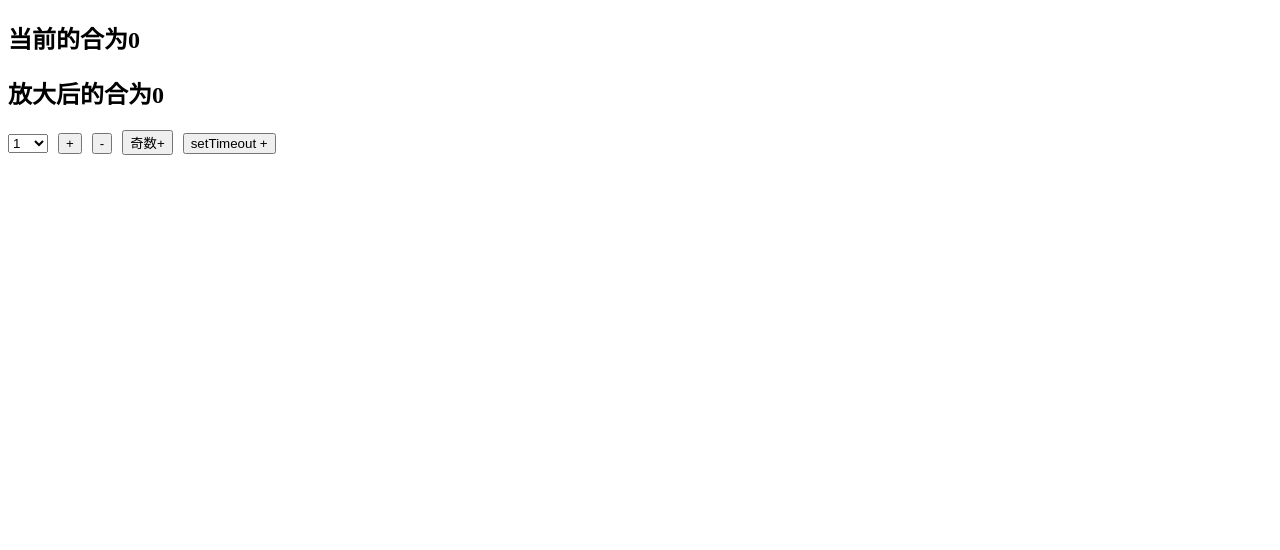
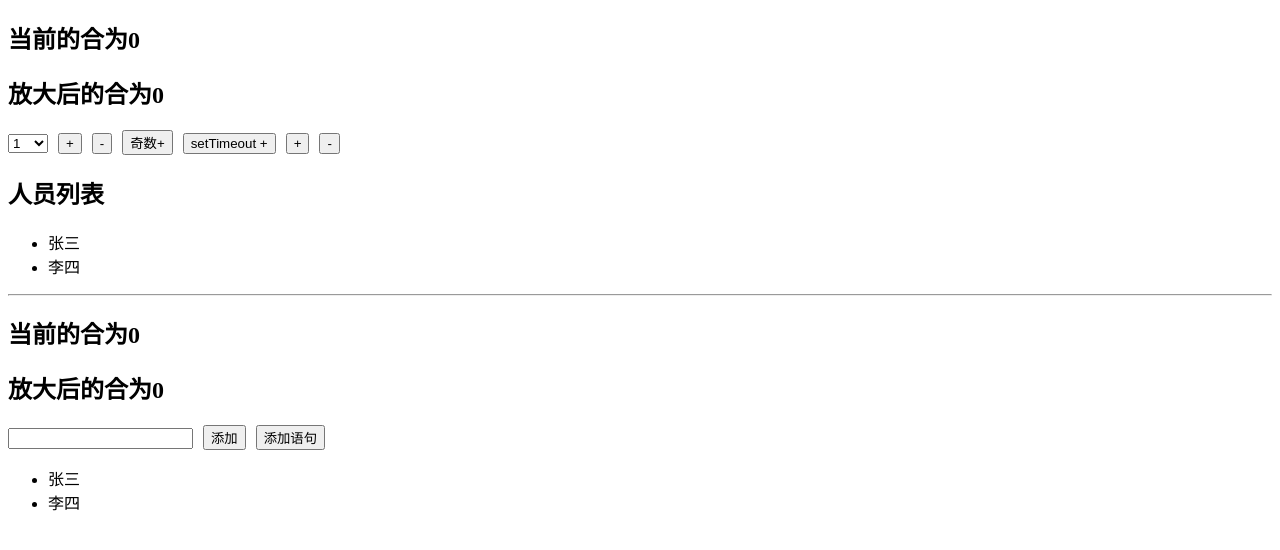
Before and after one commit to sweet-potatos/vue-study, a Vue app: page / in a window 1280 px wide. Shown: the top 550 px of the page. Built offline with nearby package versions, Linux system fonts and the light colour scheme.

Commit message:
feat: 添加modulesDemo + 笔记

```diff
--- a/src/App.vue
+++ b/src/App.vue
@@ -1,16 +1,16 @@
 <template>
   <div id="app">
-    <MapDemo />
+    <ModulesDemo />
   </div>
 </template>
 
 <script>
-import MapDemo from './vuexStudy/MapDemo'
+import ModulesDemo from './vuexStudy/ModulesDemo'
 
 export default {
   name: 'App',
   components: {
-    MapDemo
+    ModulesDemo
   }
 }
 </script>
--- a/src/main.js
+++ b/src/main.js
@@ -1,6 +1,6 @@
 import Vue from 'vue'
 import App from './App.vue'
-import store from './store'
+import store from './store/modulesDemo'
 
 // import plugin from './utils/plugin'
 
--- /dev/null
+++ b/src/store/modulesDemo.js
@@ -0,0 +1,90 @@
+// 引用Vue核心库
+import Vue from 'vue'
+// 引用Vuex
+import Vuex from 'vuex'
+import { nanoid } from 'nanoid'
+import axios from 'axios'
+// 应用Vuex插件
+Vue.use(Vuex)
+
+const addCountModule = {
+  namespaced: true,
+  state() {
+    return {
+      sum: 0
+    }
+  },
+  getters: {
+    bigSum(state) {
+      const { sum } = state
+      return sum * 10
+    }
+  },
+  actions: {
+    incrementOdd(context, count) {
+      const { state: { sum = 0 }} = context
+      if (sum % 2) {
+        context.commit('INCREMENT', count)
+      } else {
+        console.log('偶数不加')
+      }
+    },
+    incrementWait(context, count) {
+      setTimeout(() => {
+        context.commit('INCREMENT', count)
+      }, 1000)
+    }
+  },
+  mutations: {
+    INCREMENT(state, count) {
+      const { sum } = state
+      state.sum = sum + count
+    },
+    DECREMENT(state, count) {
+      const { sum } = state
+      state.sum = sum - count
+    }
+  }
+}
+
+const personMoudle = {
+  namespaced: true,
+  state() {
+    return {
+      peopleList: [
+        { id: nanoid(), name: '张三' },
+        { id: nanoid(), name: '李四' }
+      ]
+    }
+  },
+  getters: {},
+  actions: {
+    addSentence(context) {
+      axios.get('https://api.uixsj.cn/hitokoto/get?type=social').then(
+        response => {
+          console.log('response', response)
+          const { data } = response
+          const sentenceObj = { id: nanoid(), name: data }
+          context.commit('ADD_PERSON', sentenceObj)
+        },
+        errors => {
+          console.log('errors', errors)
+        }
+      )
+    }
+  },
+  mutations: {
+    ADD_PERSON(state, obj) {
+      state.peopleList.unshift(obj)
+    }
+  }
+}
+
+const store = new Vuex.Store({
+  modules: {
+    addCountModule,
+    personMoudle
+  }
+})
+
+export default store
--- /dev/null
+++ b/src/vuexStudy/ModulesDemo.vue
@@ -0,0 +1,20 @@
+<template>
+  <div>
+    <ModulesDemo1 />
+    <hr>
+    <ModulesDemo2 />
+  </div>
+</template>
+
+<script>
+import ModulesDemo1 from './ModulesDemo1.vue'
+import ModulesDemo2 from './ModulesDemo2.vue'
+
+export default {
+  name: 'ModulesDemo',
+  components: {
+    ModulesDemo1,
+    ModulesDemo2
+  }
+}
+</script>
--- /dev/null
+++ b/src/vuexStudy/ModulesDemo1.vue
@@ -0,0 +1,62 @@
+<template>
+  <div>
+    <h2>当前的合为{{ sum }}</h2>
+    <h2>放大后的合为{{ bigSum }}</h2>
+    <select v-model="count">
+      <option :value="1">1</option>
+      <option :value="2">2</option>
+      <option :value="3">3</option>
+    </select>
+
+    <!-- map方法形式 -->
+    <button @click="increment(count)">+</button>
+    <button @click="decrement(count)">-</button>
+    <button @click="incrementOdd(count)">奇数+</button>
+    <button @click="incrementWait(count)">setTimeout +</button>
+
+    <button @click="INCREMENT(count)">+</button>
+    <button @click="DECREMENT(count)">-</button>
+
+    <h2>人员列表</h2>
+    <ul>
+      <li v-for="item in peopleList" :key="item.id">{{ item.name }}</li>
+    </ul>
+
+  </div>
+</template>
+
+<script>
+import { mapState, mapGetters, mapActions, mapMutations } from 'vuex'
+
+export default {
+  name: 'ModulesDemo1',
+  data() {
+    return {
+      count: 1
+    }
+  },
+  computed: {
+    ...mapState('addCountModule', { sum: 'sum' }),
+    ...mapState('personMoudle', { peopleList: 'peopleList' }),
+
+    // ...mapGetters('addCountModule', { bigSum: 'bigSum' })
+    ...mapGetters('addCountModule', ['bigSum'])
+  },
+  methods: {
+    // ...mapActions('addCountModule', { incrementOdd: 'incrementOdd', incrementWait: 'incrementWait' }),
+    ...mapActions('addCountModule', ['incrementOdd', 'incrementWait']),
+
+    // ...mapMutations('addCountModule', { increment: 'INCREMENT', decrement: 'DECREMENT' })
+    ...mapMutations('addCountModule', ['INCREMENT', 'DECREMENT'])
+  }
+}
+</script>
+
+<style scoped>
+select {
+  width: 40px;
+}
+button {
+  margin-left: 10px;
+}
+</style>
--- /dev/null
+++ b/src/vuexStudy/ModulesDemo2.vue
@@ -0,0 +1,59 @@
+<template>
+  <div>
+    <h2>当前的合为{{ sum }}</h2>
+    <h2>放大后的合为{{ bigSum }}</h2>
+
+    <input v-model="peopleInfo">
+    <button type="button" @click="addPeople">添加</button>
+    <button type="button" @click="addSentence">添加语句</button>
+    <ul>
+      <li v-for="item in peopleList" :key="item.id">{{ item.name }}</li>
+    </ul>
+  </div>
+</template>
+
+<script>
+import { nanoid } from 'nanoid'
+
+export default {
+  name: 'ModulesDemo2',
+  data() {
+    return {
+      peopleInfo: ''
+    }
+  },
+  computed: {
+    sum() {
+      return this.$store.state.addCountModule.sum
+    },
+    bigSum() {
+      return this.$store.getters['addCountModule/bigSum']
+    },
+    peopleList() {
+      return this.$store.state.personMoudle.peopleList
+    }
+  },
+  mounted() {
+    console.log('this', this)
+  },
+  methods: {
+    addPeople() {
+      if (!this.peopleInfo) return undefined
+      const addObj = { id: nanoid(), name: this.peopleInfo }
+      this.$store.commit('personMoudle/ADD_PERSON', addObj)
+      this.peopleInfo = ''
+    },
+
+    addSentence() {
+      this.$store.dispatch('personMoudle/addSentence')
+    }
+  }
+
+}
+</script>
+
+<style scoped>
+button {
+  margin-left: 10px;
+}
+</style>
```
Also changed, not shown: 1 other file (tests, documents, lock files or other folders).
